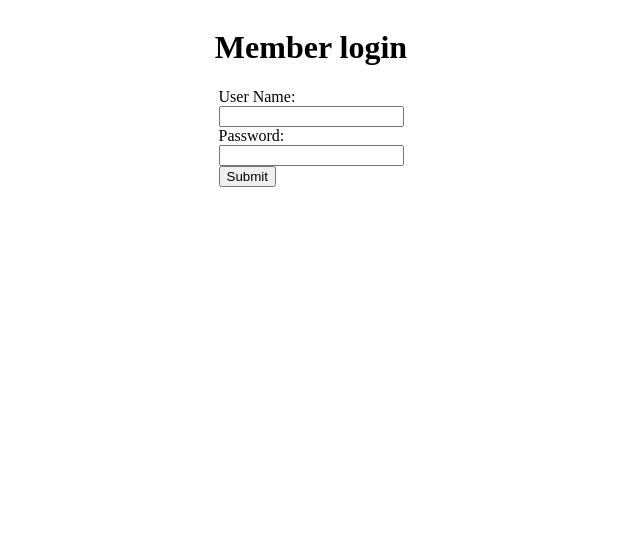
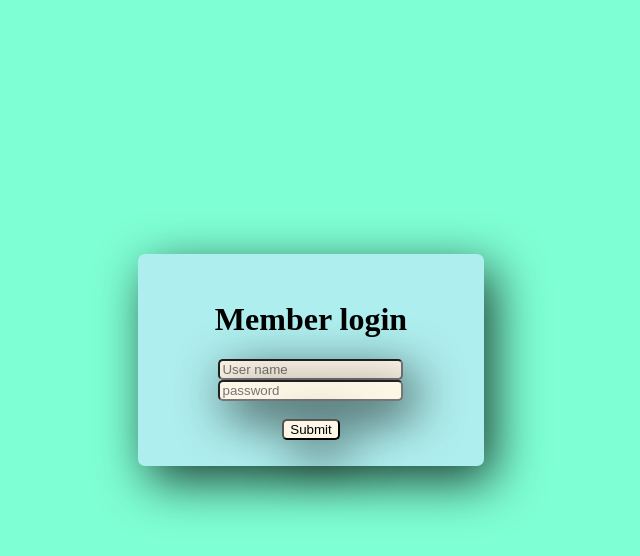
Before and after one commit to crabbyroboto/Allison-Hardy-cohort209-LoginUI, a plain HTML site: page index.html in a window 1280 px wide. Shown: the whole page, without its empty margins (329-969 px from the left). Drawn offline with Linux system fonts and the light colour scheme.

Commit message:
final version

```diff
--- a/index.html
+++ b/index.html
@@ -8,15 +8,16 @@
 </head>
 <body>
 
-    <div>
-        <h1>Member login</h1>
-        <form>
-            <label for = "name">User Name:</label> <br>
-                <input type = "text" id = "name" required><br>
-            <label for = "password">Password:</label><br>
-                <input type = "text" id = "password" required><br>
-            <button type = "submit">Submit</button>
-        </form>
+    <div class = "container">
+
+
+            <form>
+                <h1>Member login</h1>
+                <input type = "text" class = "inputs" placeholder="User name" required><br>
+                <input type = "password" class = "inputs" placeholder = "password" required><br><br>
+                <button type = "submit" class = "inputs">Submit</button>
+            </form>
+
     </div>
 </body>
 </html>
--- a/styles.css
+++ b/styles.css
@@ -1,5 +1,41 @@
-div {
+body {
+    margin: 0;
+}
+
+body {
+    background-color: aquamarine;
+}
+
+.container {
     display: flex;
+    justify-content: center;
     align-items: center;
-    flex-direction: column;
+    width: 100vw;
+    height: 90vh;
+
 }
+
+h1 {
+
+}
+
+.inputs {
+    background-color: oldlace;
+    border-radius:5px;
+    -webkit-box-shadow: 10px 15px 50px 0px rgba(0,0,0,0.75);
+    -moz-box-shadow: 10px 15px 50px 0px rgba(0,0,0,0.75);
+    box-shadow: 10px 15px 50px 0px rgba(0,0,0,0.75);
+}
+
+
+form{
+    -webkit-box-shadow: 10px 15px 50px 0px rgba(0,0,0,0.75);
+    -moz-box-shadow: 10px 15px 50px 0px rgba(0,0,0,0.75);
+    box-shadow: 10px 15px 50px 0px rgba(0,0,0,0.75);
+    background-color: paleturquoise;
+    text-align:center;
+    padding:2%;
+    padding-left:6%;
+    padding-right:6%;
+    border-radius:7px;
+}
```
